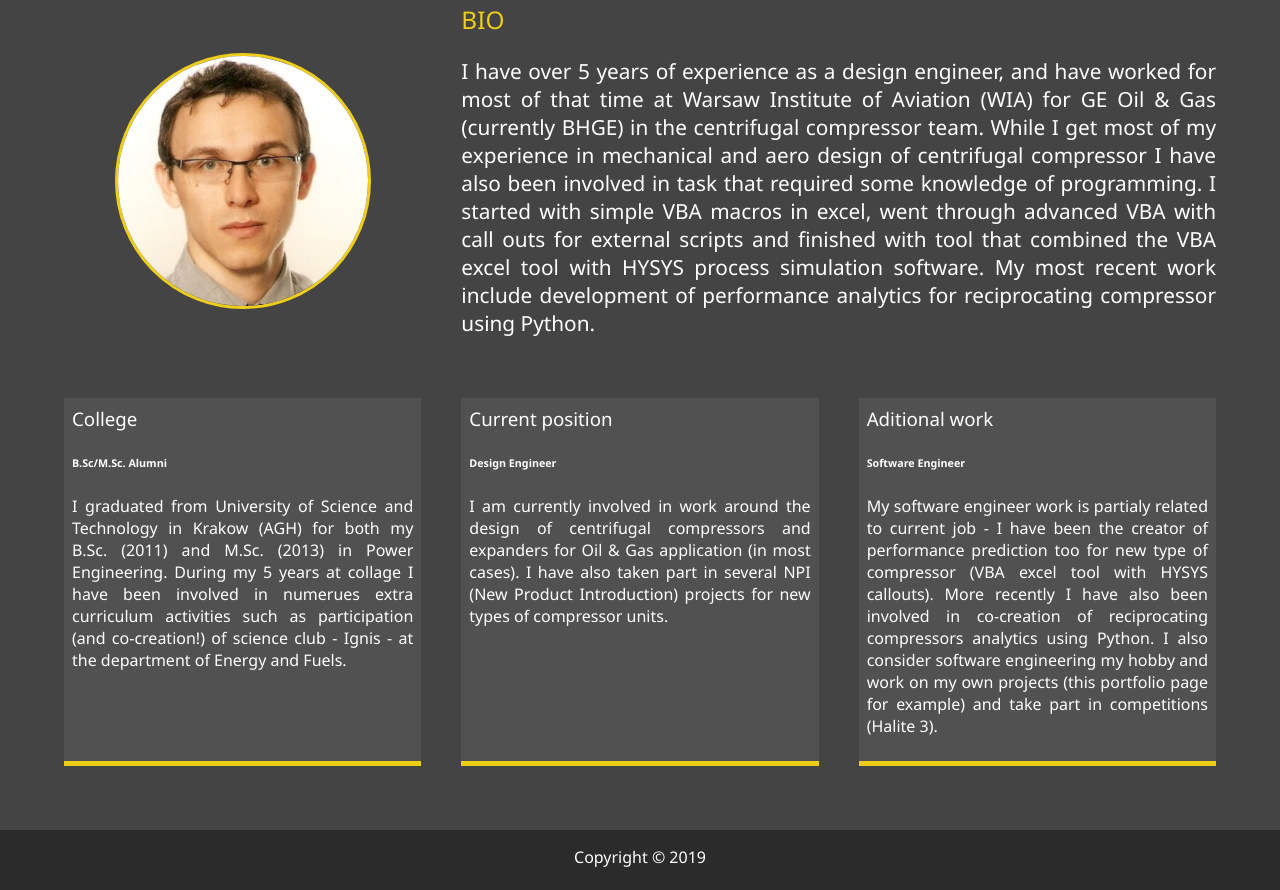
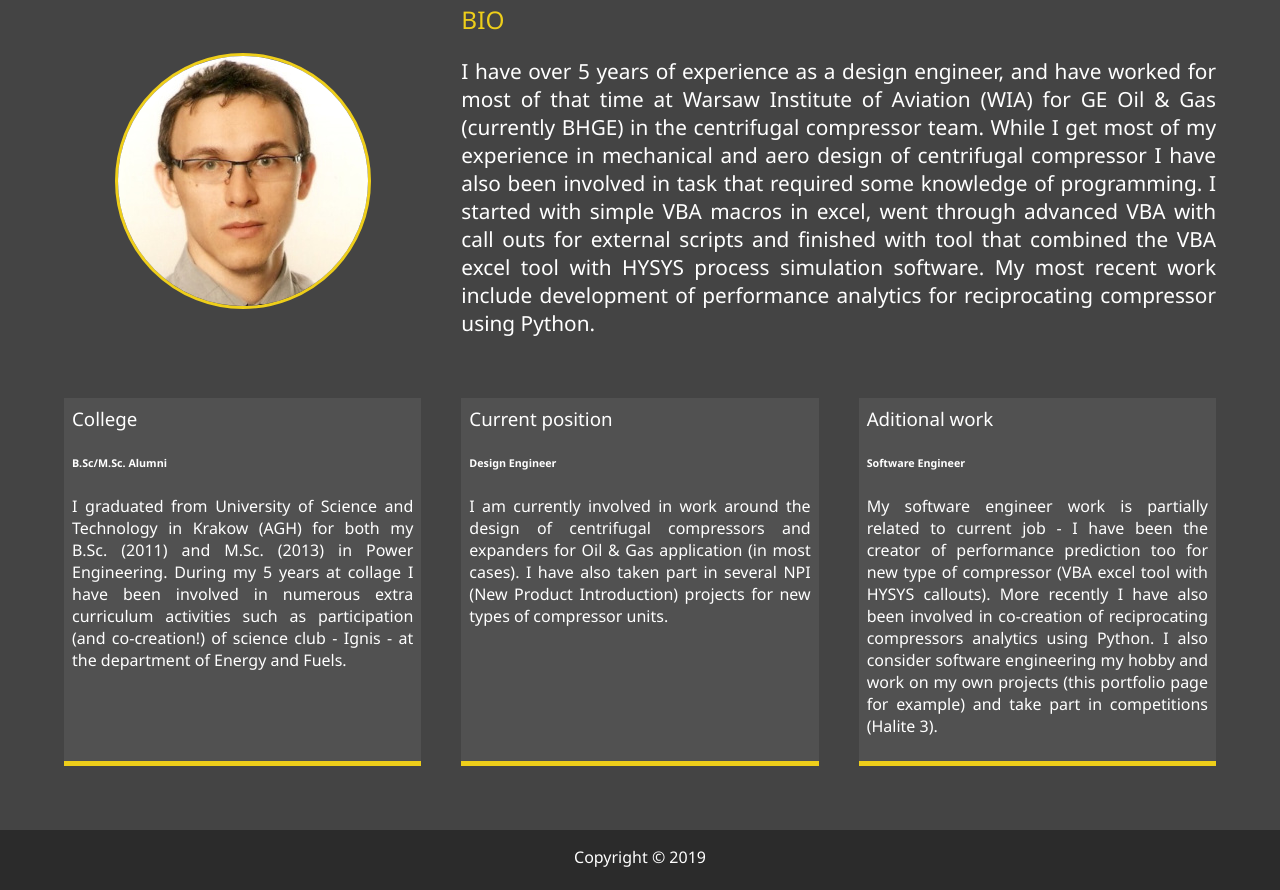
Before and after one commit to Teldrin89/modern_portfolio, a website: page dist/about.html in a window 1280 px wide. Shown: the part 241-1131 px from the top of the page. Drawn offline with Linux system fonts and the light colour scheme.

Commit message:
editorial changes in about me html

```diff
--- a/dist/about.html
+++ b/dist/about.html
@@ -70,7 +70,7 @@
             I graduated from University of Science and Technology in Krakow
             (AGH) for both my B.Sc. (2011) and M.Sc. (2013) in Power
             Engineering. During my 5 years at collage I have been involved in
-            numerues extra curriculum activities such as participation (and
+            numerous extra curriculum activities such as participation (and
             co-creation!) of science club - Ignis - at the department of Energy
             and Fuels.
           </p>
@@ -91,7 +91,7 @@
           <h3>Aditional work</h3>
           <h6>Software Engineer</h6>
           <p>
-            My software engineer work is partialy related to current job - I
+            My software engineer work is partially related to current job - I
             have been the creator of performance prediction too for new type of
             compressor (VBA excel tool with HYSYS callouts). More recently I
             have also been involved in co-creation of reciprocating compressors
```
